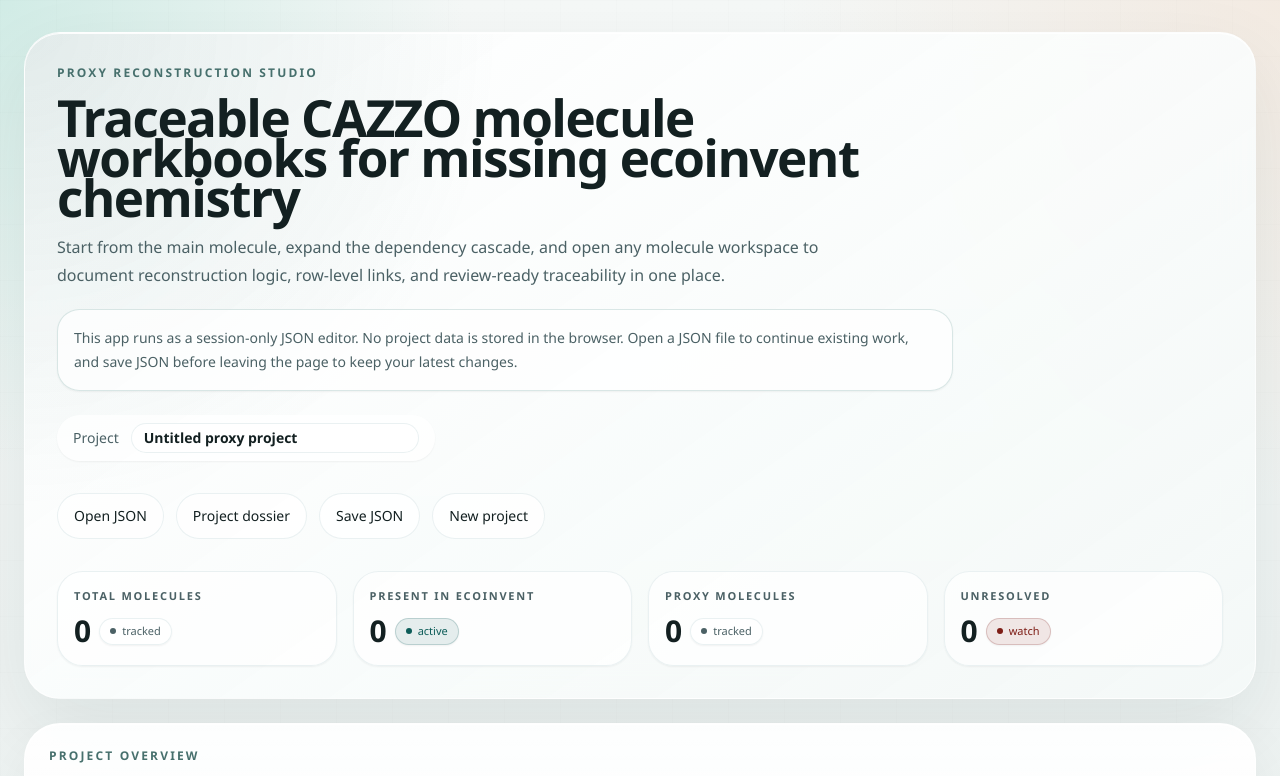
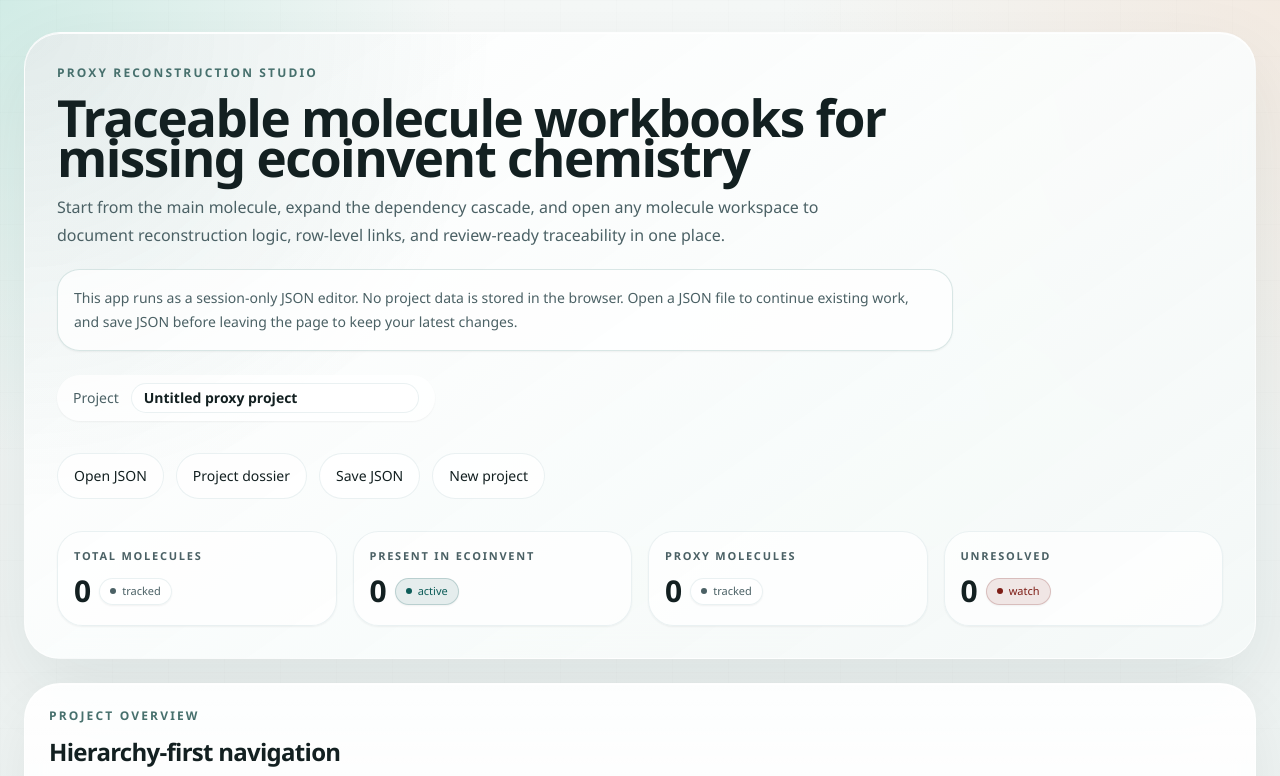
Before and after one commit to Giterborista/Inventory_app, a Next.js app: page / in a window 1280 px wide. Shown: the top 776 px of the page. Built offline with nearby package versions, Linux system fonts and the light colour scheme.

Commit message:
Non c'e trucco e non ce inganno

```diff
--- a/src/features/workbench/components/dashboard.tsx
+++ b/src/features/workbench/components/dashboard.tsx
@@ -107,7 +107,7 @@
             <div className="max-w-4xl">
               <div className="section-title">Proxy Reconstruction Studio</div>
               <h1 className="mt-4 text-4xl font-semibold text-ink md:text-[3.2rem]">
-                Traceable CAZZO molecule workbooks for missing ecoinvent chemistry
+                Traceable molecule workbooks for missing ecoinvent chemistry
               </h1>
               <p className="mt-4 max-w-3xl text-base leading-7 text-slate">
                 Start from the main molecule, expand the dependency cascade, and open any molecule workspace to document
```
